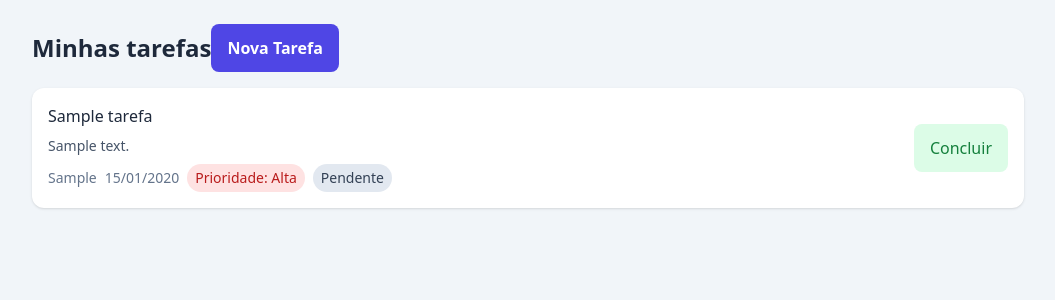
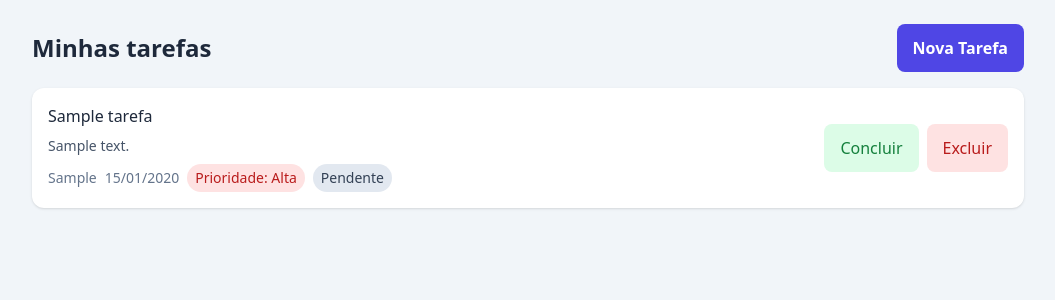
Before and after one commit to Moroni1BR/EsToDoLisy_Web, a Flask app: page / in a window 1280 px wide. Shown: the part 68-368 px from the top of the page, without its empty margins (112-1167 px from the left). Run offline with Flask 3, Linux system fonts and the light colour scheme; the visitor is signed in with stand-in values (Sample User, id 1); tables that the repository leaves empty hold one stand-in row (values such as "Sample post"); style sheets or scripts are compiled from the project's sources; some libraries are stand-ins or nearby versions.

Commit message:
fix: corrigir erro de digitação na rota de conclusão de tarefa e ajustar condição de status

```diff
--- a/app.py
+++ b/app.py
@@ -110,7 +110,7 @@ def adicionar(): # Adicionar tarefas
 
 # --------------------------------------
 # Concluir tarefa
-@app.route("/concluir/<int>idtarefa>", methods=["POST"])
+@app.route("/concluir/<int:idtarefa>", methods=["POST"])
 def concluir(idtarefa): # Concluir tarefa
     tarefa = buscar_tarefa(idtarefa)
     if tarefa is None or tarefa["status"] == "Concluída":
--- a/templates/index.html
+++ b/templates/index.html
@@ -4,7 +4,7 @@
 {% block content %}
   <main class="max-w-5xl mx-auto px-4 py-6">
 
-    <div class="flex items-center justfy-between mb-4">
+    <div class="flex items-center justify-between mb-4">
       <h2 class="text-2xl font-bold">Minhas tarefas</h2>
       <a href="/adicionar"
         class="px-4 py-3 rounded-lg bg-indigo-600 text-white font-semibold hover:bg-indigo-700">
@@ -55,7 +55,7 @@
             </div>
           </div>
           <div class="flex gap-2">
-            {% if tarefa.status != "Concluída" %}
+            {% if tarefa.status != "Concluida" %}
               <form action="/concluir/{{ tarefa.idtarefa }}" method="post"
               class="fles sm:flex-none">
                 <button type="submit"
@@ -65,7 +65,10 @@
               </form>
             {% endif %}
             {# Editar aqui #}
-            {# Excluir aqui #}
+            <a href="/excluir/{{ tarefa.idtarefa }}"
+              class="flex-1 sm:flex:none px-4 py-3 rounded-lg text-center bg-red-100 text-red-700">
+              Excluir
+            </a>
           </div>
         </li>
         {# lista vazia aqui #}
```
